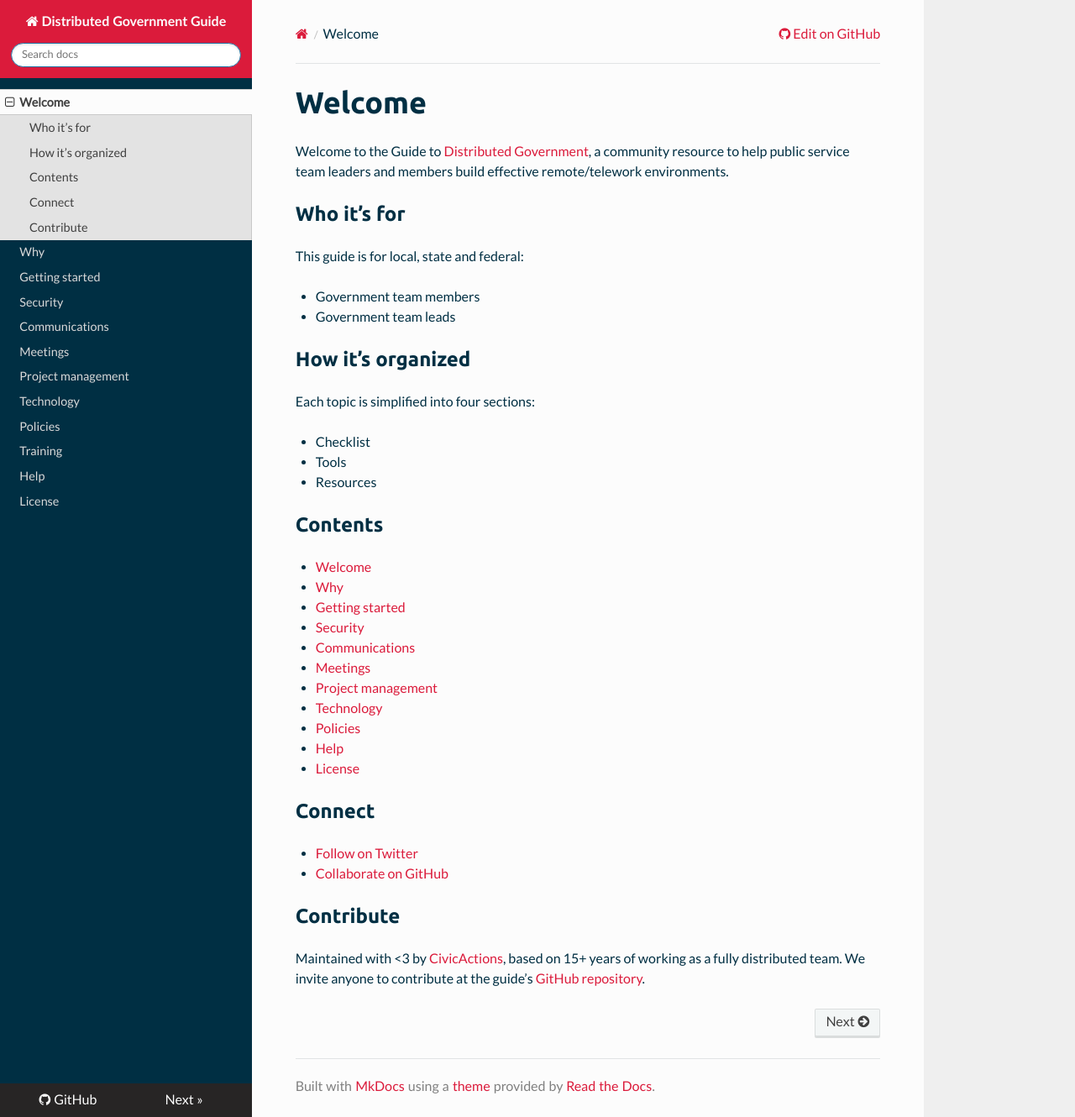
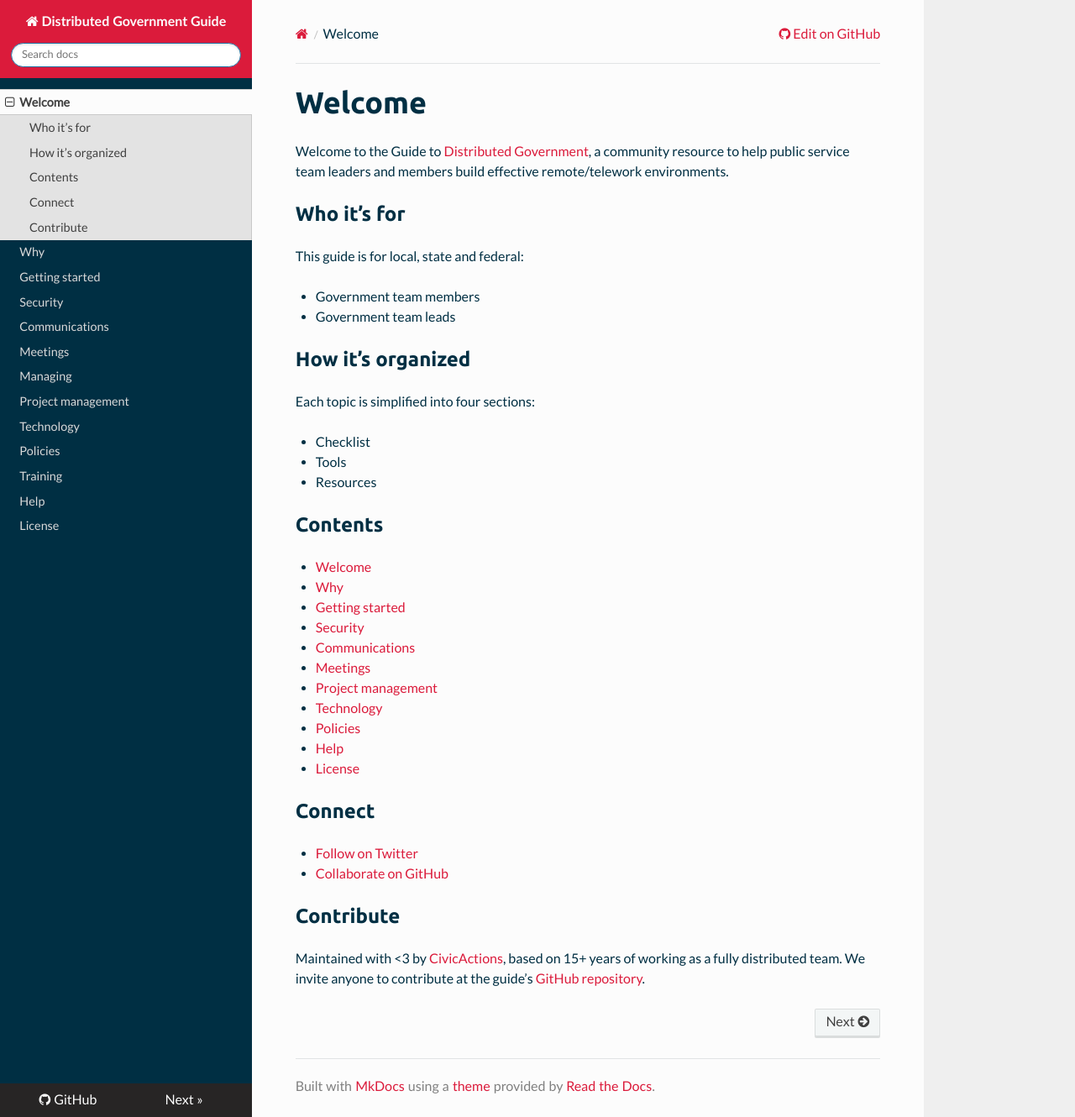
Before and after one commit to distributedgov/guide, an MkDocs documentation site: the page built from docs/README.md, in a window 1280 px wide and 1330 px high. Shown: the whole window at 84% size. Built offline with MkDocs 1.6.1, drawn with Linux system fonts in a browser that asks for light colours; nearby versions of some CDN libraries; old or Windows-style settings are respelled for this version of MkDocs.

Commit message:
Update mkdocs.yml

```diff
--- a/mkdocs.yml
+++ b/mkdocs.yml
@@ -16,6 +16,7 @@ pages:
     - Security: security.md
     - Communications: communications.md
     - Meetings: meetings.md
+    - Managing: managing.md
     - Project management: project-management.md
     - Technology: technology.md
     - Policies: policies.md
```
